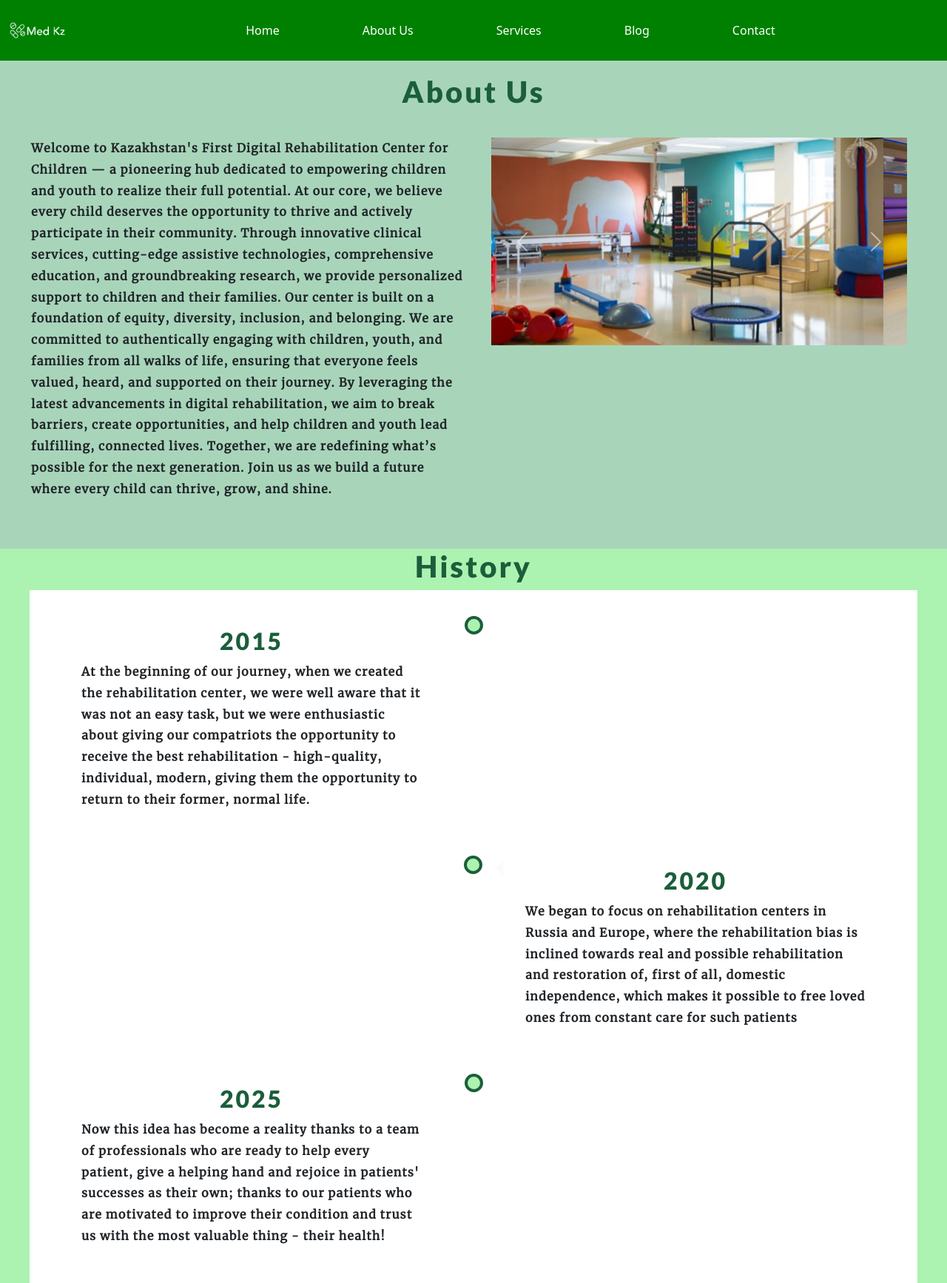
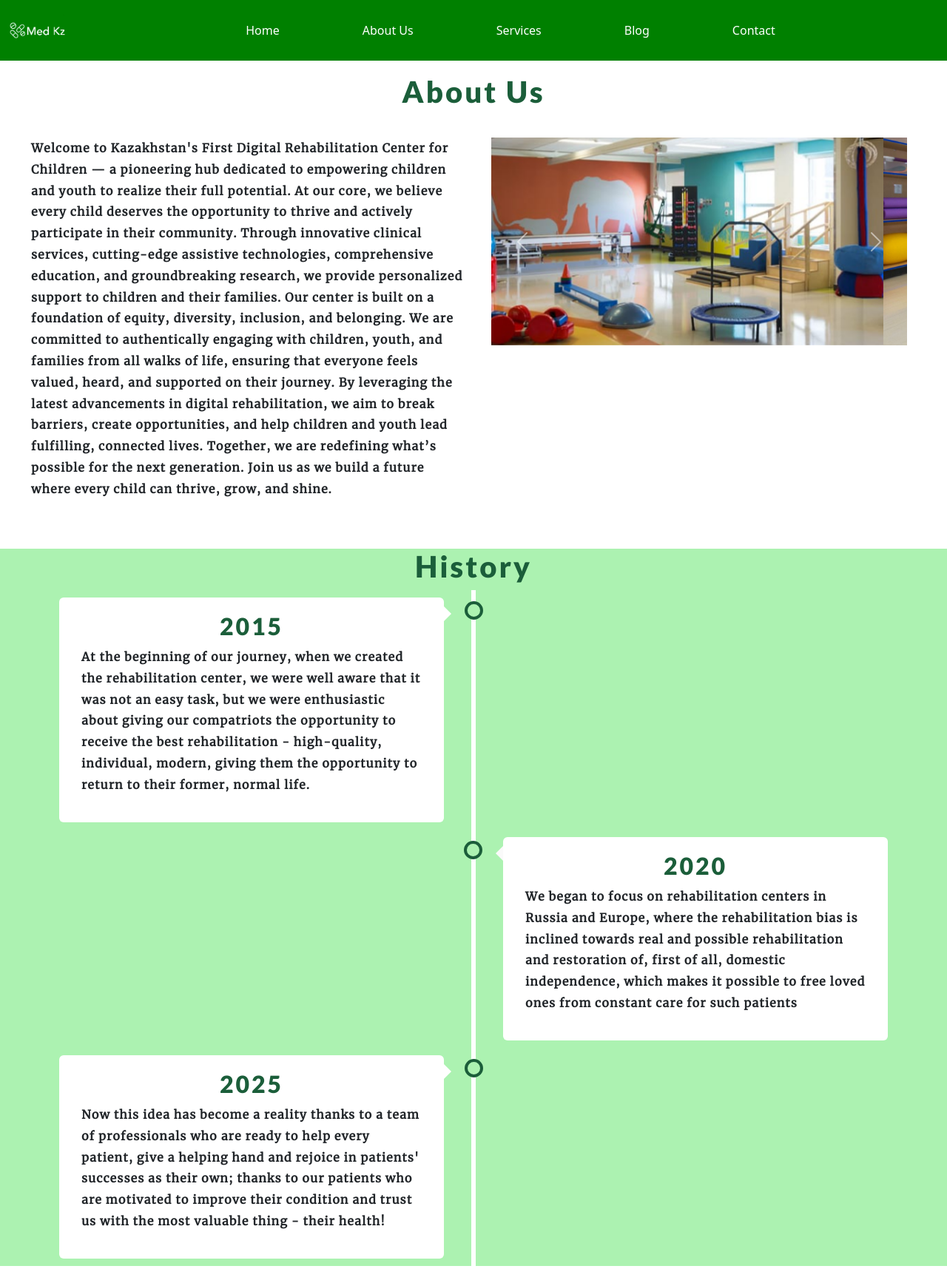
Before and after one commit to math-lover47/math-lover47.github.io, a plain HTML site: page pages/aboutUs.html in a window 1280 px wide. Shown: the top 1735 px of the page at 74% size. Drawn offline with nearby package versions, Linux system fonts and the light colour scheme; files whose address does not match are found by name.

Commit message:
Update generalStyles.css

```diff
--- a/styles/generalStyles.css
+++ b/styles/generalStyles.css
@@ -35,11 +35,8 @@ pre,
 #technologies,
 #testimonials,
 #mission,
-#contacts,
-#news,
-#AboutUs,
 #services {
-  background-color: #a8d5ba;
+  background-color: #acf2b1;
   padding: 20px 0;
 }
 
@@ -48,7 +45,9 @@ pre,
 #eco-technologies,
 #programsForKids,
 #newsletter,
-#timeline {
+#contacts,
+#news,
+#AboutUs {
   background-color: #fff;
   padding: 20px 0;
 }
@@ -174,7 +173,7 @@ footer a:hover {
   }
 
   .infographic-item {
-    background: #a8d5ba;
+    background: #acf2b1;
     padding: 20px;
     border-radius: 12px;
   }
```
